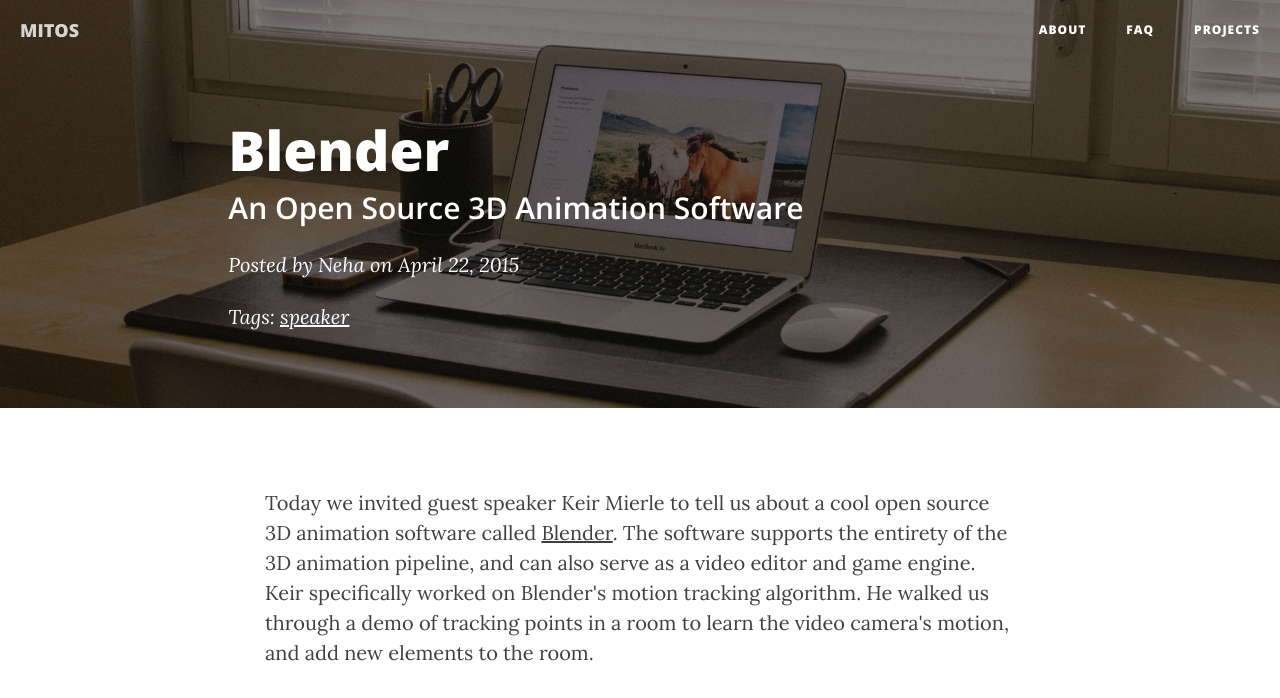
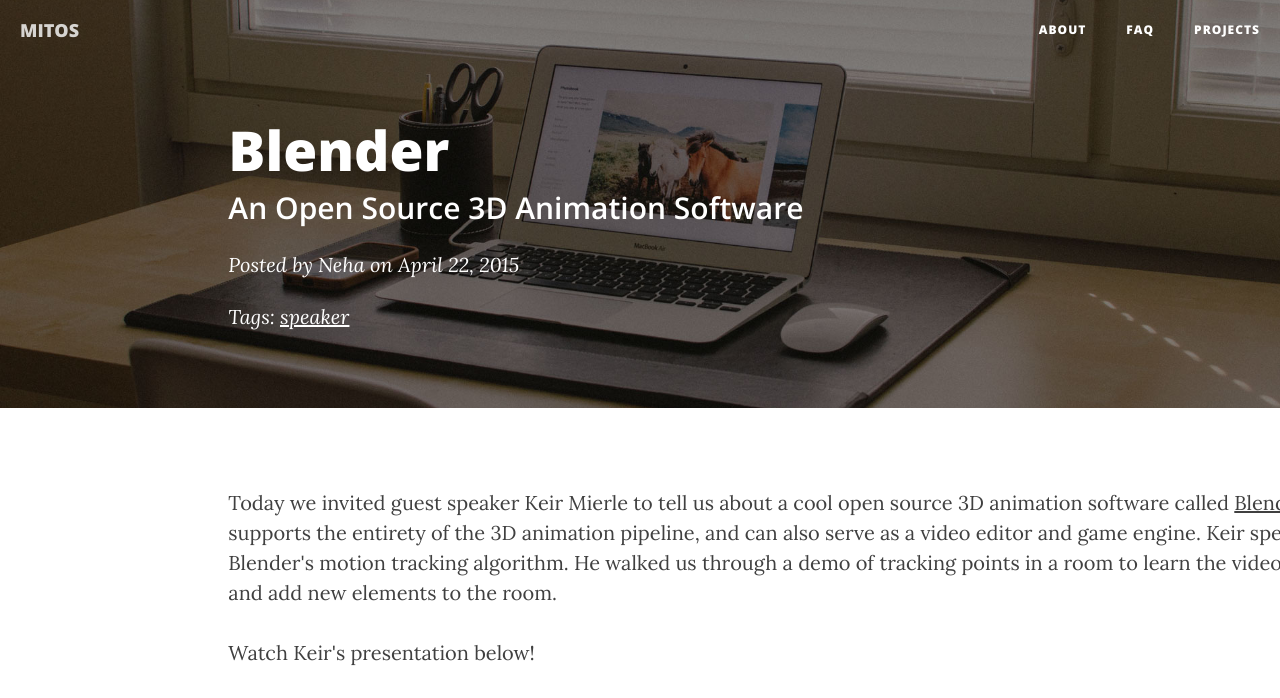
Before and after one commit to mit-open-source/mit-open-source.github.io, a Jekyll site: the page built from _posts/2015-04-22-speaker.markdown, in a window 1280 px wide. Shown: the top 698 px of the page. Built offline with Jekyll 4.4.1, drawn with Linux system fonts in a browser that asks for light colours; nearby versions of some CDN libraries; grey boxes are pictures that could not be loaded.

Commit message:
update post container classes

```diff
--- a/_layouts/post.html
+++ b/_layouts/post.html
@@ -29,9 +29,9 @@ layout: default
 
 <!-- Post Content -->
 <article>
-    <div class="container">
+    <div class="mitos-container">
         <div class="row">
-            <div class="col-lg-8 col-lg-offset-2 col-md-10 col-md-offset-1">
+            <div class="col-lg-12 col-lg-offset-2 col-md-10 col-md-offset-1">
 
 				{{ content }}
 
```
